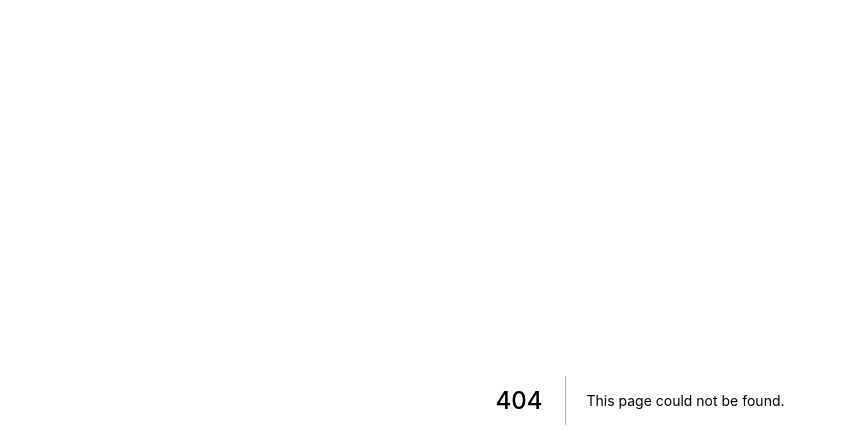
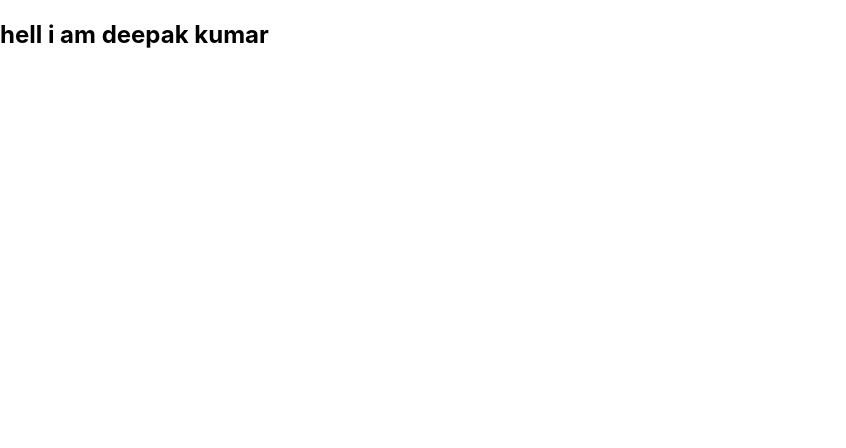
Before and after one commit to deepakkr14/nextjs, a Next.js app: page /aboutus/developer in a window 1280 px wide. Before the commit this address had no page. Shown: the top 448 px of the page, without its empty margins (0-846 px from the left). Built offline with nearby package versions, Linux system fonts and the light colour scheme.

Commit message:
added nested routes

```diff
--- /dev/null
+++ b/pages/aboutus/developer.js
@@ -0,0 +1,5 @@
+function Developer(){
+    return <h2>hell i am deepak kumar</h2>
+}
+
+export default Developer;
```
Also changed, not shown: pages/aboutus/index.js (renamed from pages/aboutus.js), pages/news/index.js (renamed from pages/news.js).
